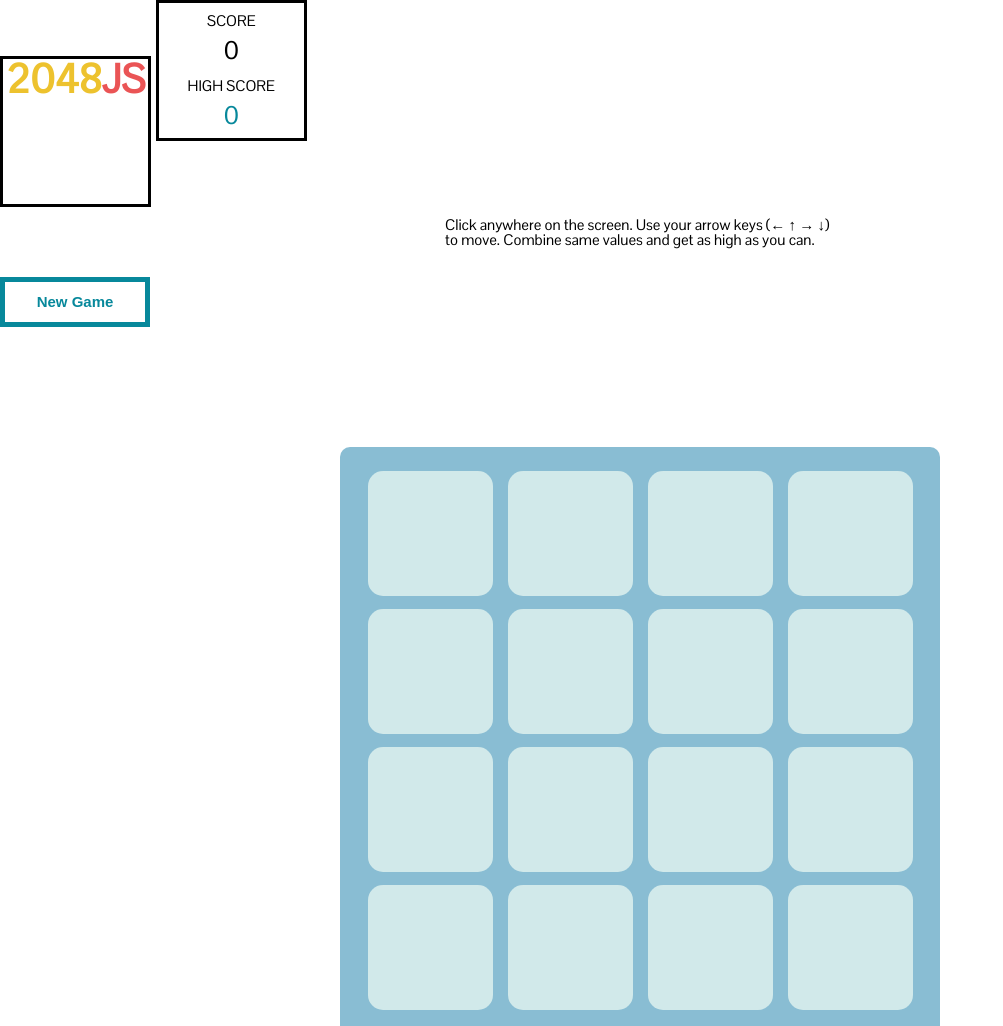
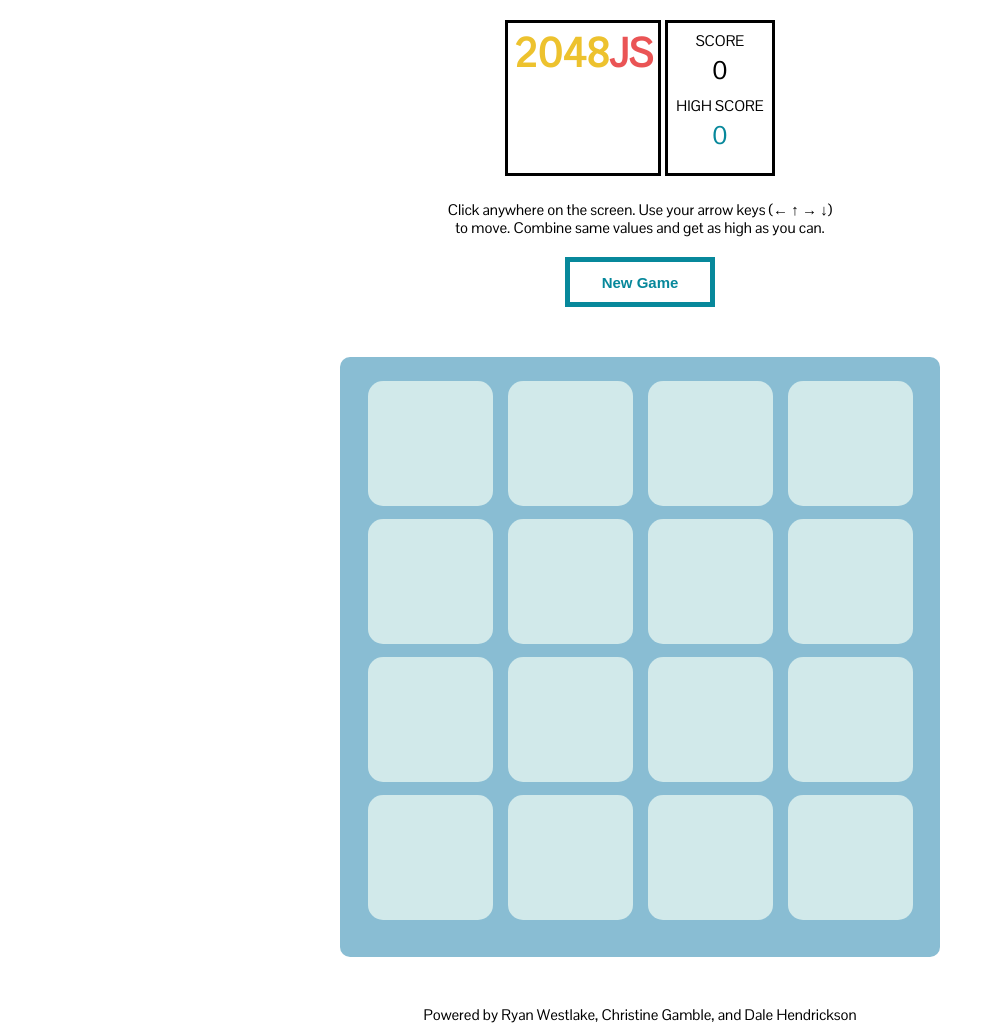
Before and after one commit to rcwestlake/2048, a website: page index.html in a window 1280 px wide. Shown: the top 1026 px of the page, without its empty margins (0-1003 px from the left). Drawn offline with Linux system fonts and the light colour scheme.

Commit message:
formatted logo and instructions section

```diff
--- a/styles.css
+++ b/styles.css
@@ -7,6 +7,9 @@
 }
 
 header {
+  margin-top: 20px;
+  margin-bottom: 25px;
+  text-align: center;
   width: 100%;
 }
 
@@ -15,13 +18,13 @@
   border: 3px solid #000000;
   color: #edc22e;
   display: inline-block;
-  height: 145px;
-  width: 145px;
   font-size: 40px;
   font-weight: 800;
-  margin-top: 25px;
+  min-height: 140px;
+  padding: 0 5px;
+  padding-top: 10px;
   text-align: center;
-  vertical-align: middle;
+  vertical-align: top;
 }
 
 #logo-js {
@@ -32,9 +35,9 @@
   background: rgba(0,0,0,0);
   border: solid 5px #07889B;
   color: #07889B;
+  display: block;
   font-size: 15px;
   font-weight: 600;
-  margin: auto;
   height: 50px;
   width: 150px;
 }
@@ -50,7 +53,16 @@
   outline: none;
 }
 
+.game-manager-container {
+  border: 3px solid #000000;
+  display: inline-block;
+  min-height: 150px;
+  padding: 0 8px;
+}
+
 .instructions-button {
+  margin-bottom: 50px;
+  text-align: center;
   width: 100%;
 }
 
@@ -59,18 +71,13 @@
 }
 
 .instructions {
+  display: inline-block;
   font-size: 15px;
   font-weight: 500;
-  margin: 10px auto;
-  width: 390px;
+  line-height: 18px;
+  max-width: 390px;
 }
 
-.game-manager-container {
-  border: 3px solid #000000;
-  display: inline-block;
-  height: 100%;
-  width: 145px;
-}
 
 .score-container {
   text-align: center;
@@ -99,11 +106,10 @@
   text-align: center;
 }
 
-
 .l-game-container {
   height: 600px;
   width: 600px;
-  margin: 100px auto;
+  margin: 0 auto;
 }
 
 .l-game-grid {
```
